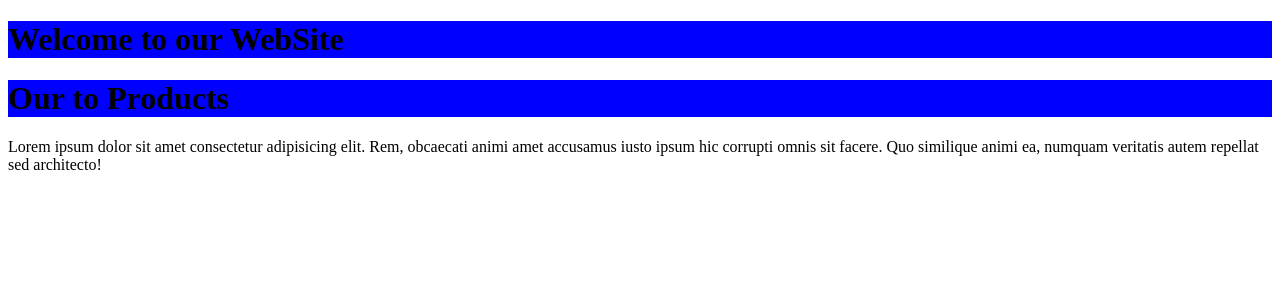
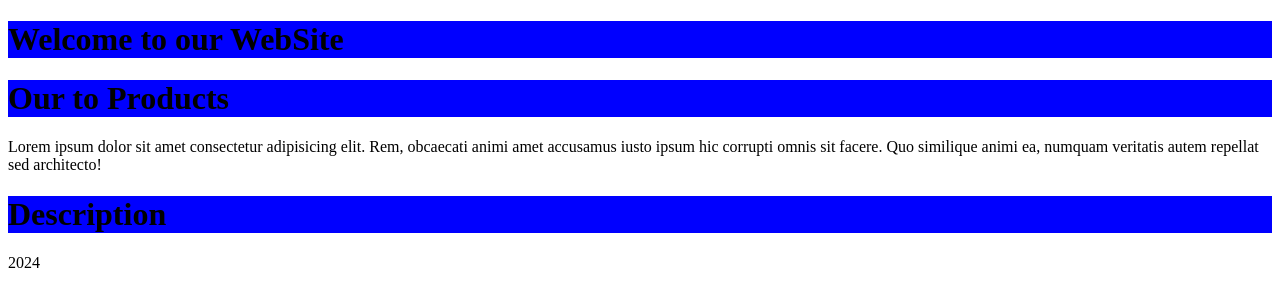
Before and after one commit to azambekaxadov/CINEMA, a plain HTML site: page index.html in a window 1280 px wide. Drawn offline with Linux system fonts and the light colour scheme.

Commit message:
I addded  footer in index.html

```diff
--- a/index.html
+++ b/index.html
@@ -17,5 +17,10 @@
             <p>Lorem ipsum dolor sit amet consectetur adipisicing elit. Rem, obcaecati animi amet accusamus iusto ipsum hic corrupti omnis sit facere. Quo similique animi ea, numquam veritatis autem repellat sed architecto!</p>
         </div>
     </main>
+
+    <footer>
+        <h1>Description</h1>
+        <p>2024</p>
+    </footer>
 </body>
 </html>
```
